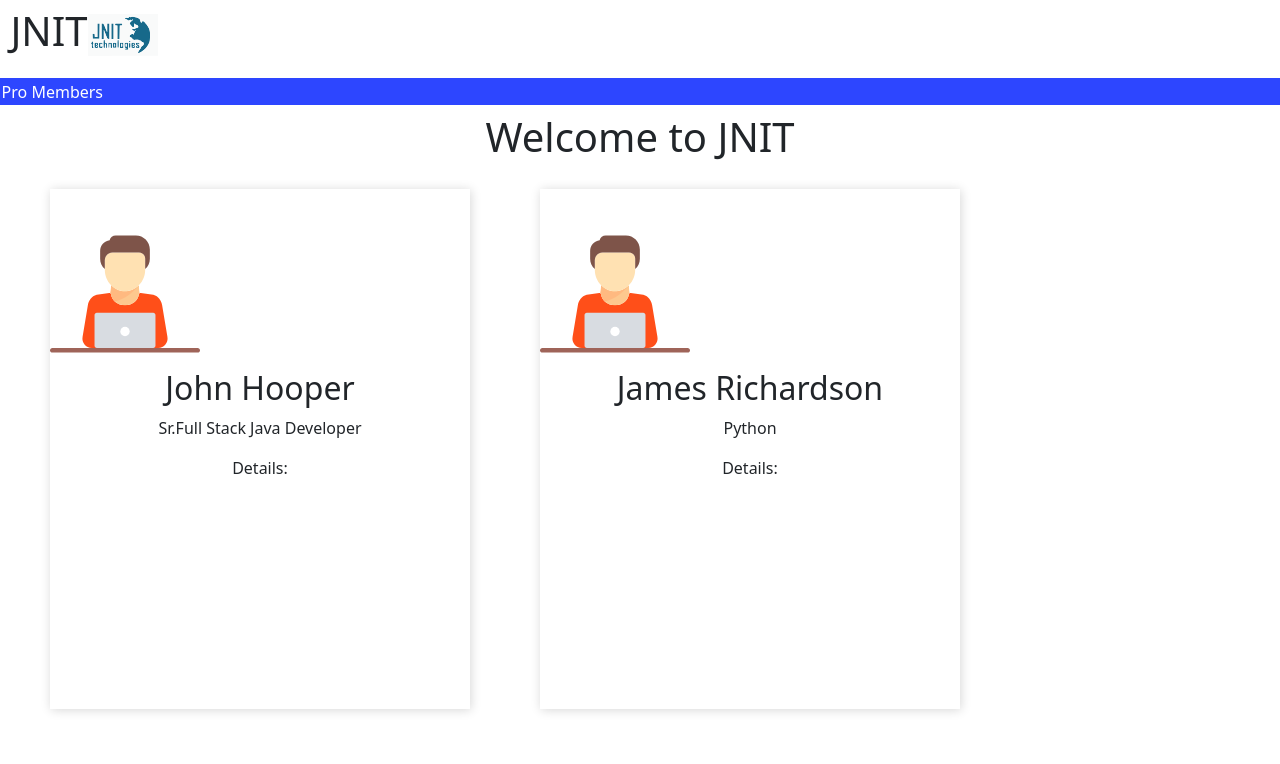
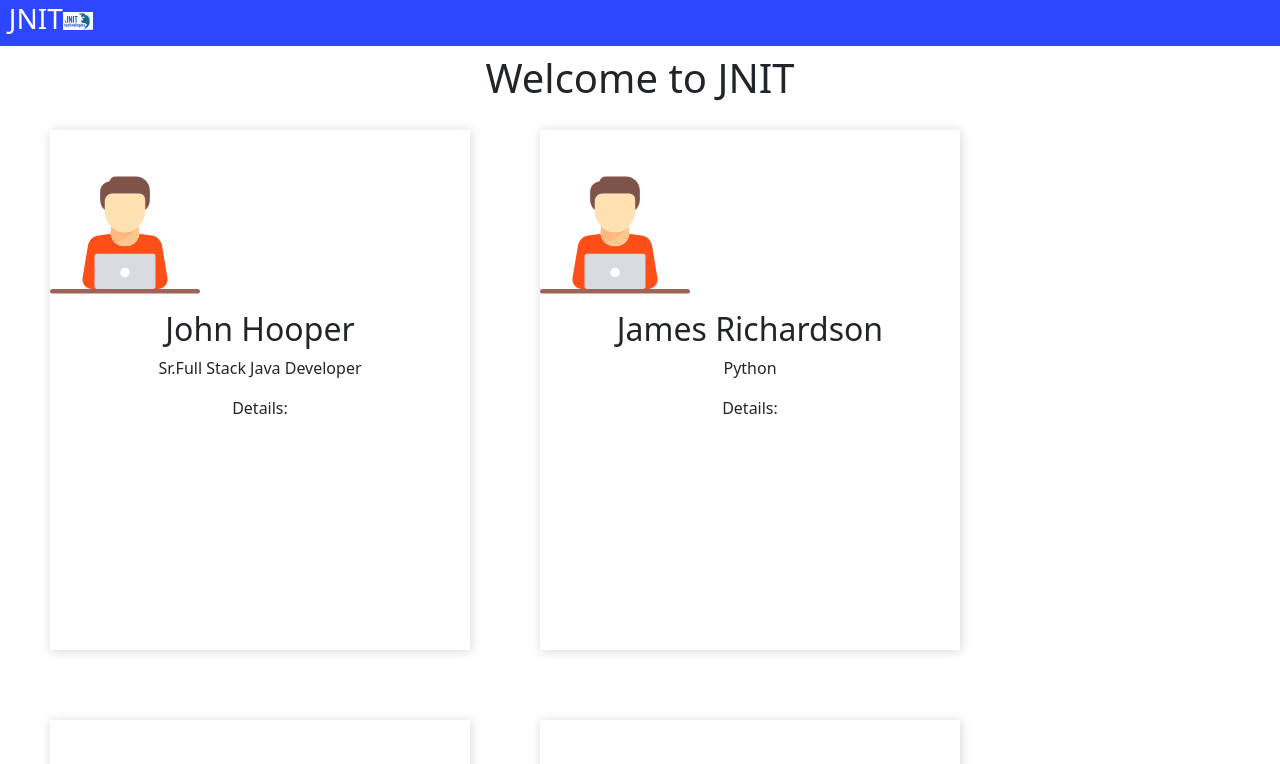
Before and after one commit to SravanReddy77/JNIT-PRO, a React (Create React App) app in the folder client/: page /hireEmployee in a window 1280 px wide. Shown: the top 764 px of the page. Built offline with nearby package versions, Linux system fonts and the light colour scheme.

Commit message:
All Pages

```diff
--- a/client/src/hireEmployee.js
+++ b/client/src/hireEmployee.js
@@ -6,12 +6,10 @@ import JnitLogo from "./JNIT Logo.svg"
 export default function HireEmployee() {
 
     return (
-        <div className="Title">
-            <h1>&nbsp;JNIT<a href="http://localhost:3000/"><img src={JnitLogo} height={70} width={70}
-                                                                alt="JnitLogo"></img></a></h1>
-
-            <div className="header">Pro Members</div>
-
+        <div>
+        <div className="Title"className="header">
+            <h3>&nbsp;JNIT<a href="http://localhost:3000/"><img  src={JnitLogo} height={30} width={30} alt="JnitLogo"></img></a></h3>
+        </div>
             <h1 align="center">Welcome to JNIT</h1>
             <div className="employee-box">
                 <img src={employee} alt="Employee 1" className="employee-image"></img>
--- a/client/src/landingPage.js
+++ b/client/src/landingPage.js
@@ -4,11 +4,12 @@ import JnitLogo from "./JNIT Logo.svg"
 export default function LandingPage(){
 
     return (
+        <div>
         <div className="Title" className="header">
             <h3>&nbsp;JNIT<a href="http://localhost:3000/"><img  src={JnitLogo} height={30} width={30} alt="JnitLogo"></img></a></h3>
-
+        </div>
+            <h1 align="center">Welcome to JNIT</h1>
             <a href="./HireEmployee">Link</a>
-
               </div>
     )
 
```
